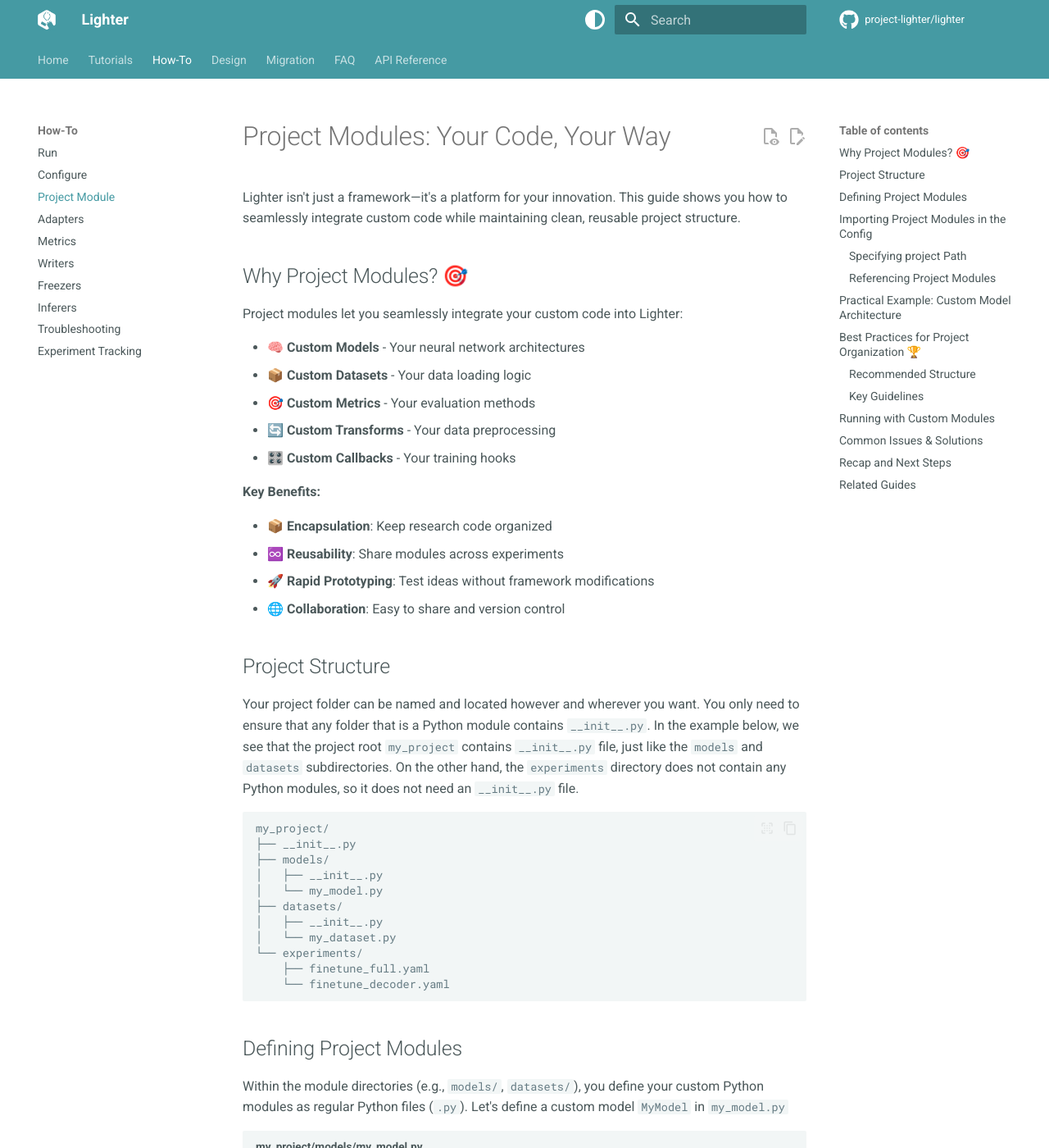
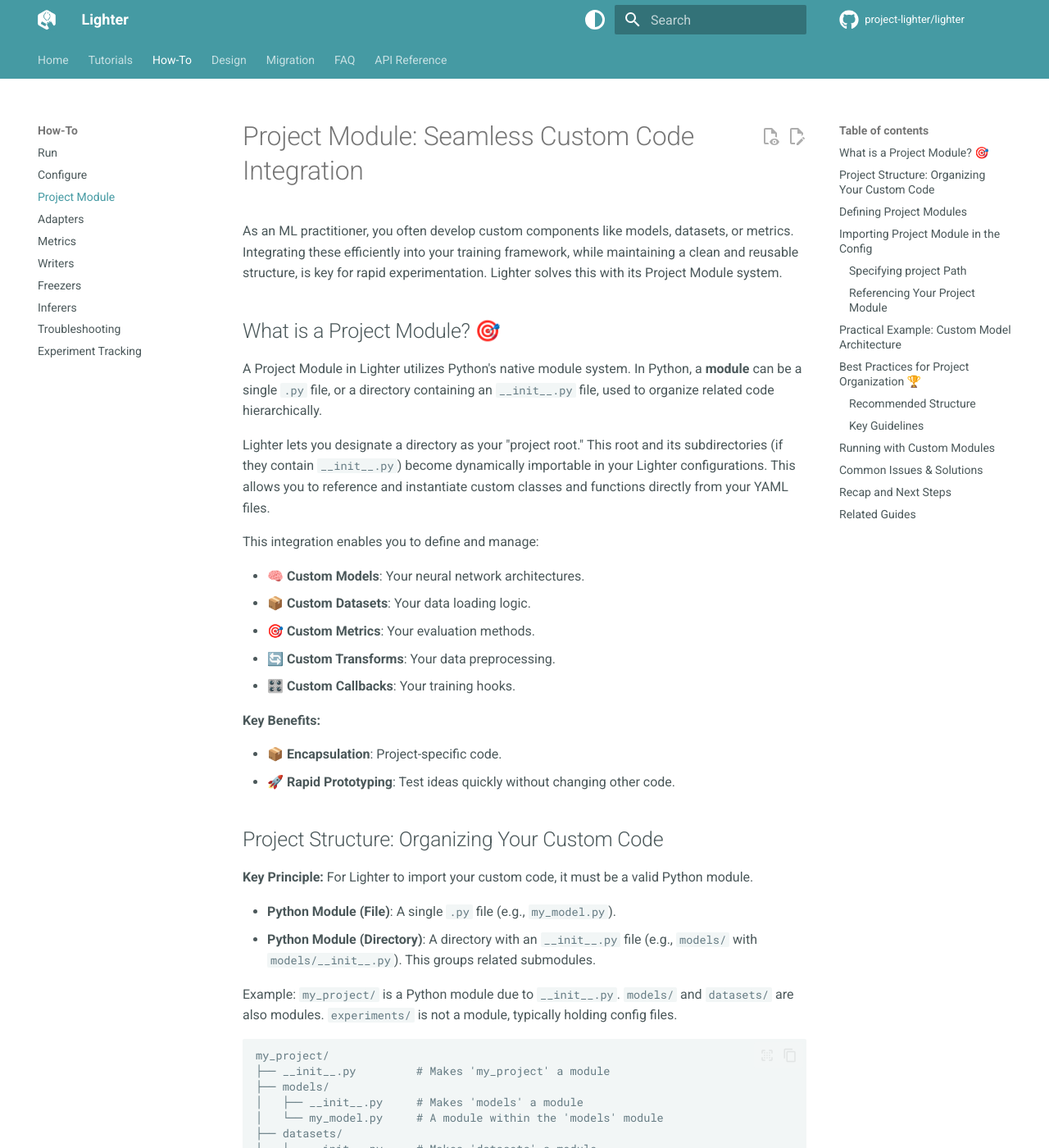
Before and after one commit to project-lighter/lighter, an MkDocs documentation site: the page built from docs/how-to/project_module.md, in a window 1280 px wide and 1400 px high. Shown: the whole window at 82% size. Built offline with MkDocs 1.6.1 and Material for MkDocs 9.7.7, drawn with Linux system fonts in a browser that asks for light colours; comment, search, counter and statistics services are not loaded; some of the changed text lies outside the part shown.

Commit message:
Update overview and project module documentation

````diff
--- a/docs/how-to/project_module.md
+++ b/docs/how-to/project_module.md
@@ -1,45 +1,52 @@
-# Project Modules: Your Code, Your Way
+# Project Module: Seamless Custom Code Integration
 
-Lighter isn't just a framework—it's a platform for your innovation. This guide shows you how to seamlessly integrate custom code while maintaining clean, reusable project structure.
+As an ML practitioner, you often develop custom components like models, datasets, or metrics. Integrating these efficiently into your training framework, while maintaining a clean and reusable structure, is key for rapid experimentation. Lighter solves this with its Project Module system.
 
-## Why Project Modules? 🎯
+## What is a Project Module? 🎯
 
-Project modules let you seamlessly integrate your custom code into Lighter:
+A Project Module in Lighter utilizes Python's native module system. In Python, a **module** can be a single `.py` file, or a directory containing an `__init__.py` file, used to organize related code hierarchically.
 
-- **🧠 Custom Models** - Your neural network architectures
-- **📦 Custom Datasets** - Your data loading logic
-- **🎯 Custom Metrics** - Your evaluation methods
-- **🔄 Custom Transforms** - Your data preprocessing
-- **🎛️ Custom Callbacks** - Your training hooks
+Lighter lets you designate a directory as your "project root." This root and its subdirectories (if they contain `__init__.py`) become dynamically importable in your Lighter configurations. This allows you to reference and instantiate custom classes and functions directly from your YAML files.
+
+This integration enables you to define and manage:
+
+- **🧠 Custom Models**: Your neural network architectures.
+- **📦 Custom Datasets**: Your data loading logic.
+- **🎯 Custom Metrics**: Your evaluation methods.
+- **🔄 Custom Transforms**: Your data preprocessing.
+- **🎛️ Custom Callbacks**: Your training hooks.
 
 **Key Benefits:**
 
-- 📦 **Encapsulation**: Keep research code organized
-- ♾️ **Reusability**: Share modules across experiments
-- 🚀 **Rapid Prototyping**: Test ideas without framework modifications
-- 🌐 **Collaboration**: Easy to share and version control
+- 📦 **Encapsulation**: Project-specific code.
+- 🚀 **Rapid Prototyping**: Test ideas quickly without changing other code.
 
-## Project Structure
+## Project Structure: Organizing Your Custom Code
 
-Your project folder can be named and located however and wherever you want. You only need to ensure that any folder that is a Python module contains `__init__.py`. In the example below, we see that the project root `my_project` contains `__init__.py` file, just like the `models` and `datasets` subdirectories. On the other hand, the `experiments` directory does not contain any Python modules, so it does not need an `__init__.py` file.
+**Key Principle:** For Lighter to import your custom code, it must be a valid Python module.
+
+-   **Python Module (File)**: A single `.py` file (e.g., `my_model.py`).
+-   **Python Module (Directory)**: A directory with an `__init__.py` file (e.g., `models/` with `models/__init__.py`). This groups related submodules.
+
+Example: `my_project/` is a Python module due to `__init__.py`. `models/` and `datasets/` are also modules. `experiments/` is not a module, typically holding config files.
 
 ```
 my_project/
-├── __init__.py
+├── __init__.py         # Makes 'my_project' a module
 ├── models/
-│   ├── __init__.py
-│   └── my_model.py
+│   ├── __init__.py     # Makes 'models' a module
+│   └── my_model.py     # A module within the 'models' module
 ├── datasets/
-│   ├── __init__.py
-│   └── my_dataset.py
-└── experiments/
+│   ├── __init__.py     # Makes 'datasets' a module
+│   └── my_dataset.py   # A module within the 'datasets' module
+└── experiments/        # Not a Python; typically for config files
     ├── finetune_full.yaml
     └── finetune_decoder.yaml
 ```
 
 ## Defining Project Modules
 
-Within the module directories (e.g., `models/`, `datasets/`), you define your custom Python modules as regular Python files (`.py`). Let's define a custom model `MyModel` in `my_model.py`
+With your project structure set up, defining custom components is straightforward. Within your module directories (e.g., `models/`, `datasets/`), define your custom Python modules as regular `.py` files. For example, define `MyModel` in `my_model.py`:
 
 ```python title="my_project/models/my_model.py"
 import torch.nn as nn
@@ -79,13 +86,13 @@
         return sample
 ```
 
-## Importing Project Modules in the Config
+## Importing Project Module in the Config
 
-To use your project's modules in Lighter, you need to define it in your config. Lighter's dynamic module loading mechanism, powered by the [`import_module_from_path`](../../reference/utils/dynamic_imports/#lighter.utils.dynamic_imports.import_module_from_path) function, will then import that folder as a module named `project`.
+After defining your custom modules, make them accessible to Lighter by configuring it to dynamically load your project. Lighter's [`import_module_from_path`](../../reference/utils/dynamic_imports/#lighter.utils.dynamic_imports.import_module_from_path) function imports your designated project root as a top-level module named `project`.
 
 ### Specifying `project` Path
 
-Specify your project's root directory in `config.yaml` using the `project` key. This tells Lighter where to find your custom modules.
+Specify your project's root directory in `config.yaml` using the `project` key. This tells Lighter the path to your custom module collection.
 
 **Example:**
 
@@ -106,9 +113,9 @@
 
     **Tip:** Use absolute paths to avoid confusion, or be mindful of your current working directory.
 
-### Referencing Project Modules
+### Referencing Your Project Module
 
-Reference your projects modules just like you reference any other module. For example, look at `system#model` and `system#dataloaders#train#dataset`:
+With the `project` path specified, Lighter makes your custom modules available under the top-level module name `project`. Reference your project's modules and classes like any other Python module. See `system#model` and `system#dataloaders#train#dataset` in the config below:
 
 **Example:**
 
@@ -220,7 +227,7 @@
 
 ### Key Guidelines
 
-1. **Always include `__init__.py`** in each directory
+1.  **Ensure `__init__.py` files are present** in all directories intended to be Python modules (i.e., containing code you wish to import).
 2. **Use type hints** for better IDE support
 3. **Write tests** for critical components
 4. **Document with docstrings** for team collaboration
@@ -244,7 +251,7 @@
 | Issue | Solution |
 |-------|----------|
 | **ModuleNotFoundError** | Check `__init__.py` files and project path |
-| **AttributeError** | Import classes in `__init__.py` |
+| **AttributeError** | Ensure classes/functions are correctly imported or exposed in `__init__.py` files if accessing them directly from the package. |
 | **Circular imports** | Use lazy imports inside functions |
 | **Path issues** | Use absolute imports or `project: ./my_project` |
 
@@ -262,6 +269,6 @@
 💡 **Remember:** Great research code is modular, tested, and reusable!
 
 ## Related Guides
-- [Configuration](configure.md) - Referencing project modules
+- [Configuration](configure.md) - Referencing the project module
 - [Adapters](adapters.md) - Custom adapter creation
 - [Metrics](metrics.md) - Custom metric creation
--- a/docs/migration/from-pytorch-lightning.md
+++ b/docs/migration/from-pytorch-lightning.md
@@ -81,7 +81,7 @@
 
 1. **YAML Configuration Syntax** - [Configuration Guide](../how-to/configure.md)
 2. **Adapters** (Lighter's key feature) - [Adapters Guide](../how-to/adapters.md)
-3. **Project Modules** (optional) - [Project Module Guide](../how-to/project_module.md)
+3. **Project Module** (optional) - [Project Module Guide](../how-to/project_module.md)
 
 ## What Stays the Same
 
````
Also changed, not shown: docs/design/overview.md (+8 -8 lines), docs/how-to/configure.md (+1 -1 lines).
